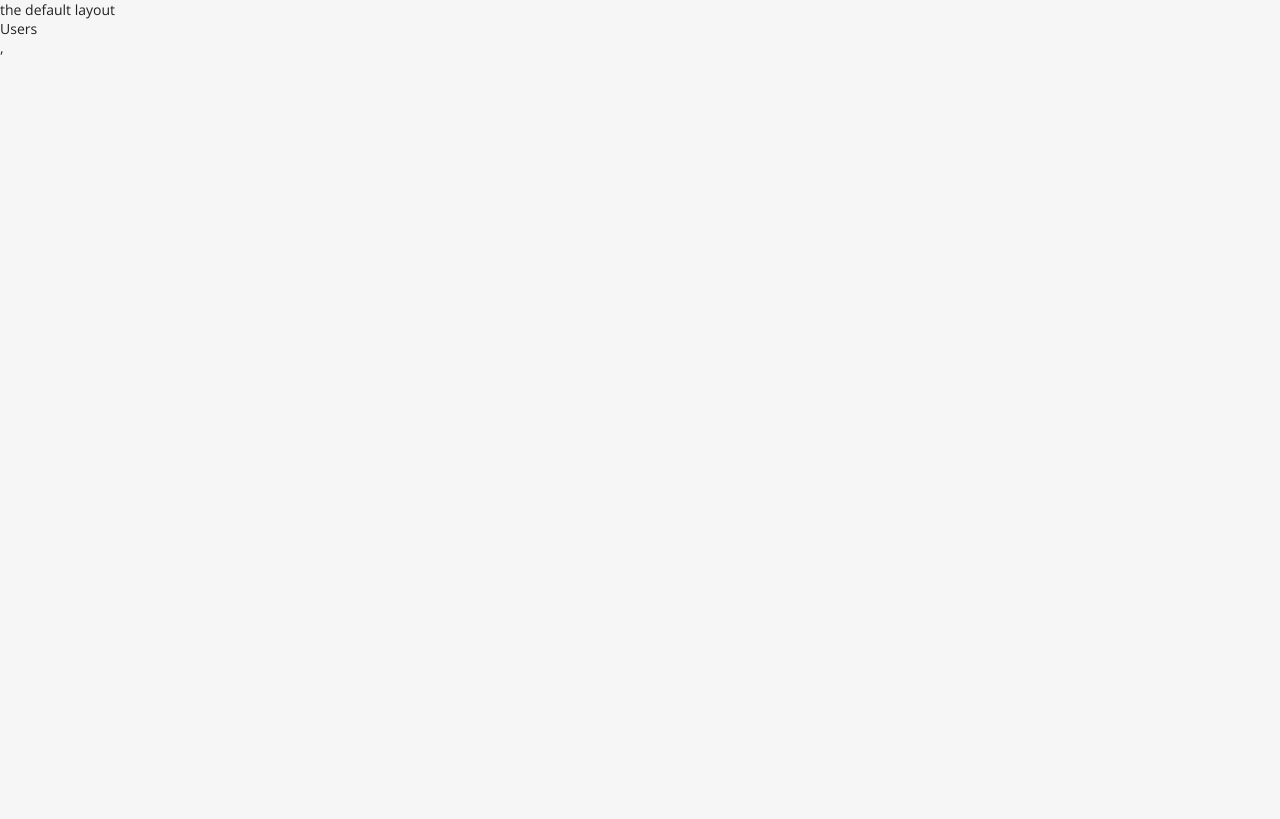
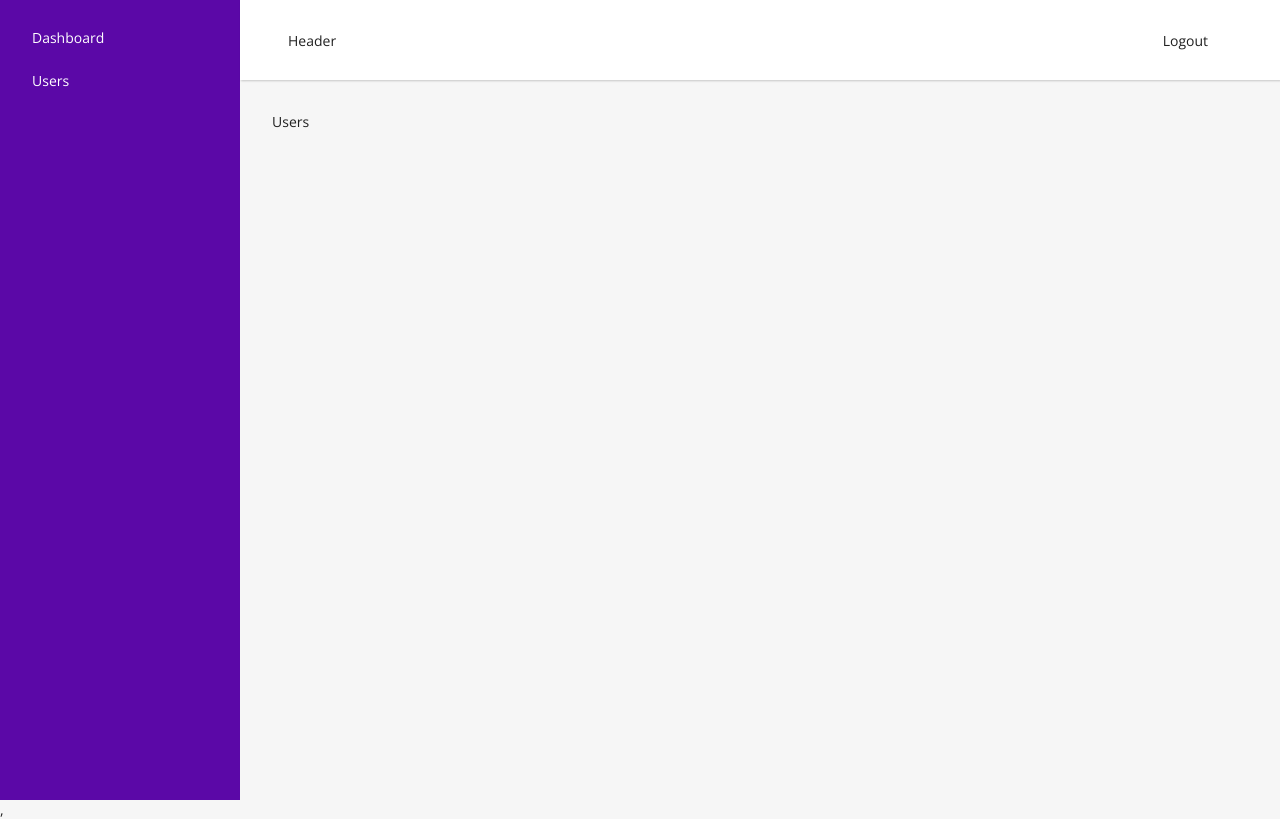
Before and after one commit to M-Anwar-Hussaini/React-Laravel-API, a React (Vite) app: page /users in a window 1280 px wide. Built offline with nearby package versions, Linux system fonts and the light colour scheme; sample sign-in values are in the browser's storage.

Commit message:
Create the default layout

```diff
--- a/src/components/DefaultLayout.jsx
+++ b/src/components/DefaultLayout.jsx
@@ -1,4 +1,4 @@
-import { Navigate, Outlet } from "react-router-dom";
+import { Link, Navigate, Outlet } from "react-router-dom";
 import { useStateContext } from "../contexts/ContextProvider";
 
 export default function DefaultLayout() {
@@ -6,10 +6,30 @@ export default function DefaultLayout() {
   if (!token) {
     return <Navigate to="/login" />;
   }
+
+  const onLogout = (e) => {
+    e.preventDefault();
+  };
   return (
-    <div>
-      the default layout
-      <Outlet />
+    <div id="defaultLayout">
+      <aside>
+        <Link to="/dashboard">Dashboard</Link>
+        <Link to="/users">Users</Link>
+      </aside>
+      <div className="content">
+        <header>
+          <div>Header</div>
+          <div>
+            {user.name}
+            <a href="#" className="btn-logout" onClick={onLogout}>
+              Logout
+            </a>
+          </div>
+        </header>
+        <main>
+          <Outlet />
+        </main>
+      </div>
     </div>
   );
 }
```
